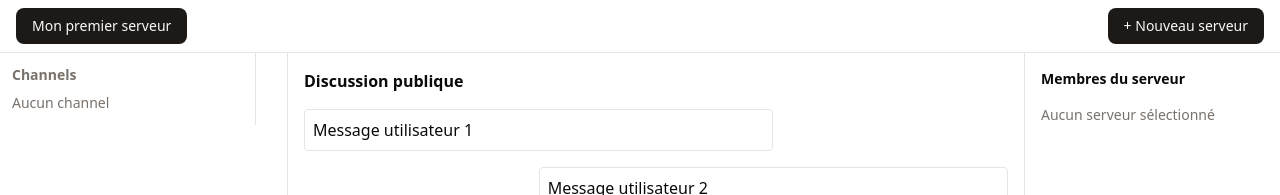
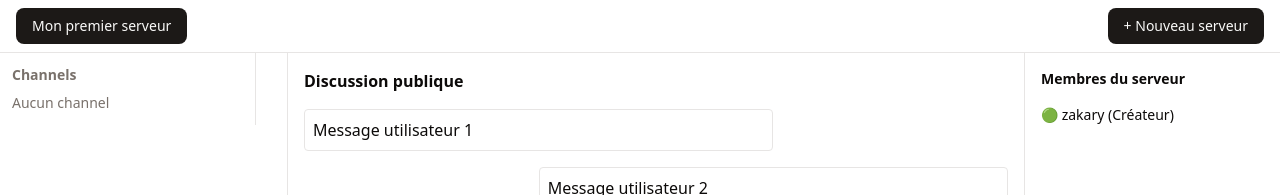
Before and after one commit to Daoudbamba/epitalk, a Next.js app in the folder frontend/real-time-chat/: page /servers in a window 1280 px wide. Shown: the top 195 px of the page. Built offline with nearby package versions, Linux system fonts and the light colour scheme.

Commit message:
MembersPanel/Chat layout basé sur stores (sans props) + préparation channels/messages mock

```diff
--- a/frontend/real-time-chat/app/(app)/servers/components/members-panel.tsx
+++ b/frontend/real-time-chat/app/(app)/servers/components/members-panel.tsx
@@ -1,8 +1,13 @@
 "use client";
 
-import type { Server } from "@/lib/api/schemas/servers.schema";
+import { useServerStore } from "@/store/server.store";
 
-export function MembersPanel({ server }: { server?: Server | null }) {
+export function MembersPanel() {
+  const servers = useServerStore((s) => s.servers);
+  const activeServerId = useServerStore((s) => s.activeServerId);
+
+  const server = servers.find((s) => s.id === activeServerId) ?? null;
+
   if (!server) {
     return (
       <aside className="w-64 border-l p-4">
```
